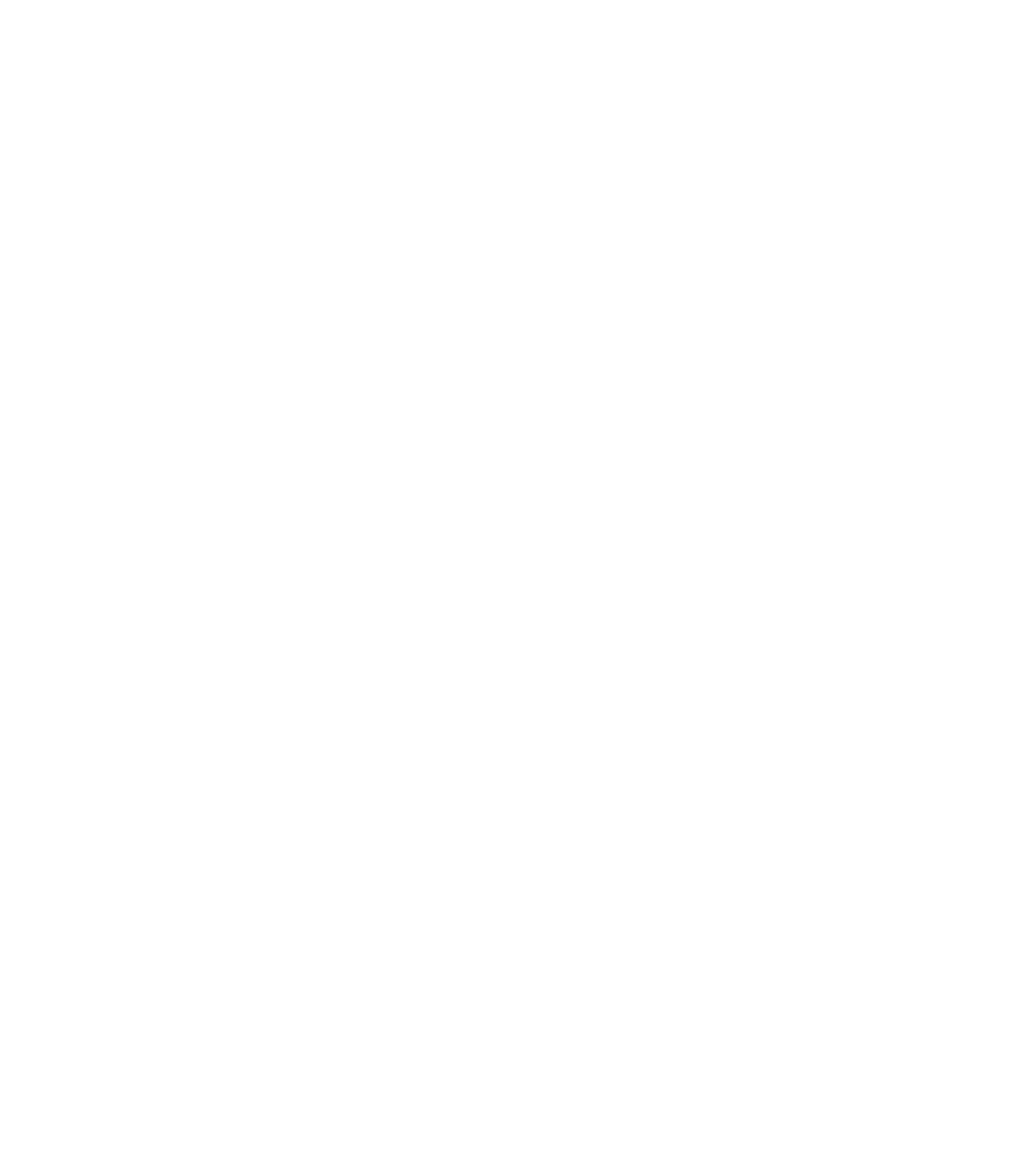
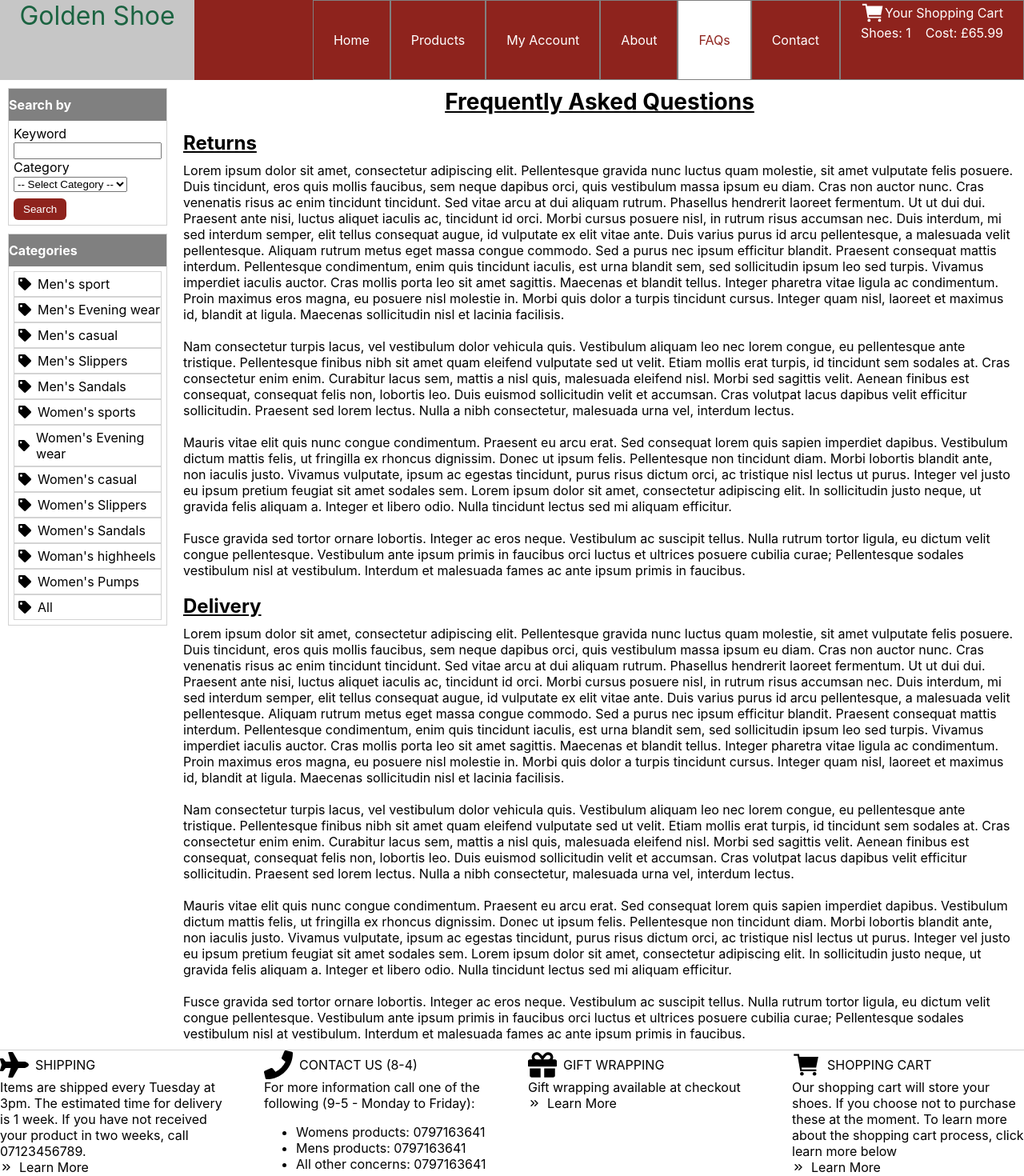
Before and after one commit to BenSymons/golden_shoes, a React (Create React App) app: page /faqs in a window 1280 px wide. Before the commit this address had no page. Shown: the top 1470 px of the page at 80% size. Before the commit the page ends 800 px from the top, so only its background shows below. Built offline with nearby package versions, Linux system fonts and the light colour scheme.

Commit message:
add faq page

```diff
--- a/src/App.css
+++ b/src/App.css
@@ -13,7 +13,8 @@
 }
 
 .page-content {
-  margin: 10px
+  margin: 10px;
+  width: 100%;
 }
 
 .flex {
@@ -214,3 +215,18 @@
   font-size: 18px;
   margin-top: 10px;
 }
+
+.title {
+  text-align: center;
+  text-decoration: underline;
+  font-size: 28PX;
+  font-weight: bold;
+}
+
+.subtitle {
+  text-decoration: underline;
+  font-size: 24PX;
+  font-weight: bold;
+  margin-top: 20px;
+  margin-bottom: 10px;
+}
--- a/src/App.js
+++ b/src/App.js
@@ -3,6 +3,7 @@
 import Home from './components/Home';
 import ProductsPage from './components/Products';
 import ProductPage from './components/Product';
+import FAQs from './components/FAQ';
 
 function App() {
   return (
@@ -11,6 +12,7 @@
       <Route path="/" element={<Home/>}/>
       <Route path="products" element={<ProductsPage/>}/>
       <Route path="product/:productId" element={<ProductPage/>}/>
+      <Route path="faqs" element={<FAQs/>}/>
     </Routes>
     </BrowserRouter>
   );
--- /dev/null
+++ b/src/components/FAQ.jsx
@@ -0,0 +1,71 @@
+import PageContainer from "./PageContainer";
+
+const FAQs = () => {
+    return (
+        <PageContainer>
+            <p className="title">Frequently Asked Questions</p>
+            <p className="subtitle">Returns</p>
+            <p>Lorem ipsum dolor sit amet, consectetur adipiscing elit. Pellentesque gravida nunc luctus quam molestie, sit amet
+                vulputate felis posuere. Duis tincidunt, eros quis mollis faucibus, sem neque dapibus orci, quis vestibulum massa
+                ipsum eu diam. Cras non auctor nunc. Cras venenatis risus ac enim tincidunt tincidunt. Sed vitae arcu at dui aliquam
+                rutrum. Phasellus hendrerit laoreet fermentum. Ut ut dui dui. Praesent ante nisi, luctus aliquet iaculis ac,
+                tincidunt id orci. Morbi cursus posuere nisl, in rutrum risus accumsan nec. Duis interdum, mi sed interdum semper,
+                elit tellus consequat augue, id vulputate ex elit vitae ante. Duis varius purus id arcu pellentesque, a malesuada
+                velit pellentesque. Aliquam rutrum metus eget massa congue commodo. Sed a purus nec ipsum efficitur blandit.
+                Praesent consequat mattis interdum. Pellentesque condimentum, enim quis tincidunt iaculis, est urna blandit sem,
+                sed sollicitudin ipsum leo sed turpis. Vivamus imperdiet iaculis auctor. Cras mollis porta leo sit amet sagittis.
+                Maecenas et blandit tellus. Integer pharetra vitae ligula ac condimentum. Proin maximus eros magna, eu posuere nisl
+                molestie in. Morbi quis dolor a turpis tincidunt cursus. Integer quam nisl, laoreet et maximus id, blandit at ligula.
+                Maecenas sollicitudin nisl et lacinia facilisis.
+                <br /><br />Nam consectetur turpis lacus, vel vestibulum dolor
+                vehicula quis. Vestibulum aliquam leo nec lorem congue, eu pellentesque ante tristique. Pellentesque finibus nibh
+                sit amet quam eleifend vulputate sed ut velit. Etiam mollis erat turpis, id tincidunt sem sodales at. Cras consectetur
+                enim enim. Curabitur lacus sem, mattis a nisl quis, malesuada eleifend nisl. Morbi sed sagittis velit. Aenean finibus
+                est consequat, consequat felis non, lobortis leo. Duis euismod sollicitudin velit et accumsan. Cras volutpat lacus
+                dapibus velit efficitur sollicitudin. Praesent sed lorem lectus. Nulla a nibh consectetur, malesuada urna vel,
+                interdum lectus.
+                <br /><br />Mauris vitae elit quis nunc congue condimentum. Praesent eu arcu erat. Sed consequat
+                lorem quis sapien imperdiet dapibus. Vestibulum dictum mattis felis, ut fringilla ex rhoncus dignissim. Donec ut
+                ipsum felis. Pellentesque non tincidunt diam. Morbi lobortis blandit ante, non iaculis justo. Vivamus vulputate,
+                ipsum ac egestas tincidunt, purus risus dictum orci, ac tristique nisl lectus ut purus. Integer vel justo eu ipsum
+                pretium feugiat sit amet sodales sem. Lorem ipsum dolor sit amet, consectetur adipiscing elit. In sollicitudin justo
+                neque, ut gravida felis aliquam a. Integer et libero odio. Nulla tincidunt lectus sed mi aliquam efficitur.
+                <br /><br />Fusce gravida sed tortor ornare lobortis. Integer ac eros neque. Vestibulum ac suscipit tellus. Nulla
+                rutrum tortor ligula, eu dictum velit congue pellentesque. Vestibulum ante ipsum primis in faucibus orci luctus
+                et ultrices posuere cubilia curae; Pellentesque sodales vestibulum nisl at vestibulum. Interdum et malesuada fames
+                ac ante ipsum primis in faucibus. </p>
+            <p className="subtitle">Delivery</p>
+            <p>Lorem ipsum dolor sit amet, consectetur adipiscing elit. Pellentesque gravida nunc luctus quam molestie, sit amet
+                vulputate felis posuere. Duis tincidunt, eros quis mollis faucibus, sem neque dapibus orci, quis vestibulum massa
+                ipsum eu diam. Cras non auctor nunc. Cras venenatis risus ac enim tincidunt tincidunt. Sed vitae arcu at dui aliquam
+                rutrum. Phasellus hendrerit laoreet fermentum. Ut ut dui dui. Praesent ante nisi, luctus aliquet iaculis ac,
+                tincidunt id orci. Morbi cursus posuere nisl, in rutrum risus accumsan nec. Duis interdum, mi sed interdum semper,
+                elit tellus consequat augue, id vulputate ex elit vitae ante. Duis varius purus id arcu pellentesque, a malesuada
+                velit pellentesque. Aliquam rutrum metus eget massa congue commodo. Sed a purus nec ipsum efficitur blandit.
+                Praesent consequat mattis interdum. Pellentesque condimentum, enim quis tincidunt iaculis, est urna blandit sem,
+                sed sollicitudin ipsum leo sed turpis. Vivamus imperdiet iaculis auctor. Cras mollis porta leo sit amet sagittis.
+                Maecenas et blandit tellus. Integer pharetra vitae ligula ac condimentum. Proin maximus eros magna, eu posuere nisl
+                molestie in. Morbi quis dolor a turpis tincidunt cursus. Integer quam nisl, laoreet et maximus id, blandit at ligula.
+                Maecenas sollicitudin nisl et lacinia facilisis.
+                <br /><br />Nam consectetur turpis lacus, vel vestibulum dolor
+                vehicula quis. Vestibulum aliquam leo nec lorem congue, eu pellentesque ante tristique. Pellentesque finibus nibh
+                sit amet quam eleifend vulputate sed ut velit. Etiam mollis erat turpis, id tincidunt sem sodales at. Cras consectetur
+                enim enim. Curabitur lacus sem, mattis a nisl quis, malesuada eleifend nisl. Morbi sed sagittis velit. Aenean finibus
+                est consequat, consequat felis non, lobortis leo. Duis euismod sollicitudin velit et accumsan. Cras volutpat lacus
+                dapibus velit efficitur sollicitudin. Praesent sed lorem lectus. Nulla a nibh consectetur, malesuada urna vel,
+                interdum lectus.
+                <br /><br />Mauris vitae elit quis nunc congue condimentum. Praesent eu arcu erat. Sed consequat
+                lorem quis sapien imperdiet dapibus. Vestibulum dictum mattis felis, ut fringilla ex rhoncus dignissim. Donec ut
+                ipsum felis. Pellentesque non tincidunt diam. Morbi lobortis blandit ante, non iaculis justo. Vivamus vulputate,
+                ipsum ac egestas tincidunt, purus risus dictum orci, ac tristique nisl lectus ut purus. Integer vel justo eu ipsum
+                pretium feugiat sit amet sodales sem. Lorem ipsum dolor sit amet, consectetur adipiscing elit. In sollicitudin justo
+                neque, ut gravida felis aliquam a. Integer et libero odio. Nulla tincidunt lectus sed mi aliquam efficitur.
+                <br /><br />Fusce gravida sed tortor ornare lobortis. Integer ac eros neque. Vestibulum ac suscipit tellus. Nulla
+                rutrum tortor ligula, eu dictum velit congue pellentesque. Vestibulum ante ipsum primis in faucibus orci luctus
+                et ultrices posuere cubilia curae; Pellentesque sodales vestibulum nisl at vestibulum. Interdum et malesuada fames
+                ac ante ipsum primis in faucibus. </p>
+        </PageContainer>
+    )
+}
+
+export default FAQs
--- a/src/components/PageContainer.jsx
+++ b/src/components/PageContainer.jsx
@@ -28,6 +28,10 @@
                     ><p>Products</p></div>
                     <div><p>My Account</p></div>
                     <div><p>About</p></div>
+                    <div
+                        onClick={() => handleNavigate("/faqs")}
+                        className={/faqs/.test(pathname) && "selected"}
+                    ><p>FAQs</p></div>
                     <div><p>Contact</p></div>
                     <div className="cart-button">
                         <div className="flex-valign">
```
